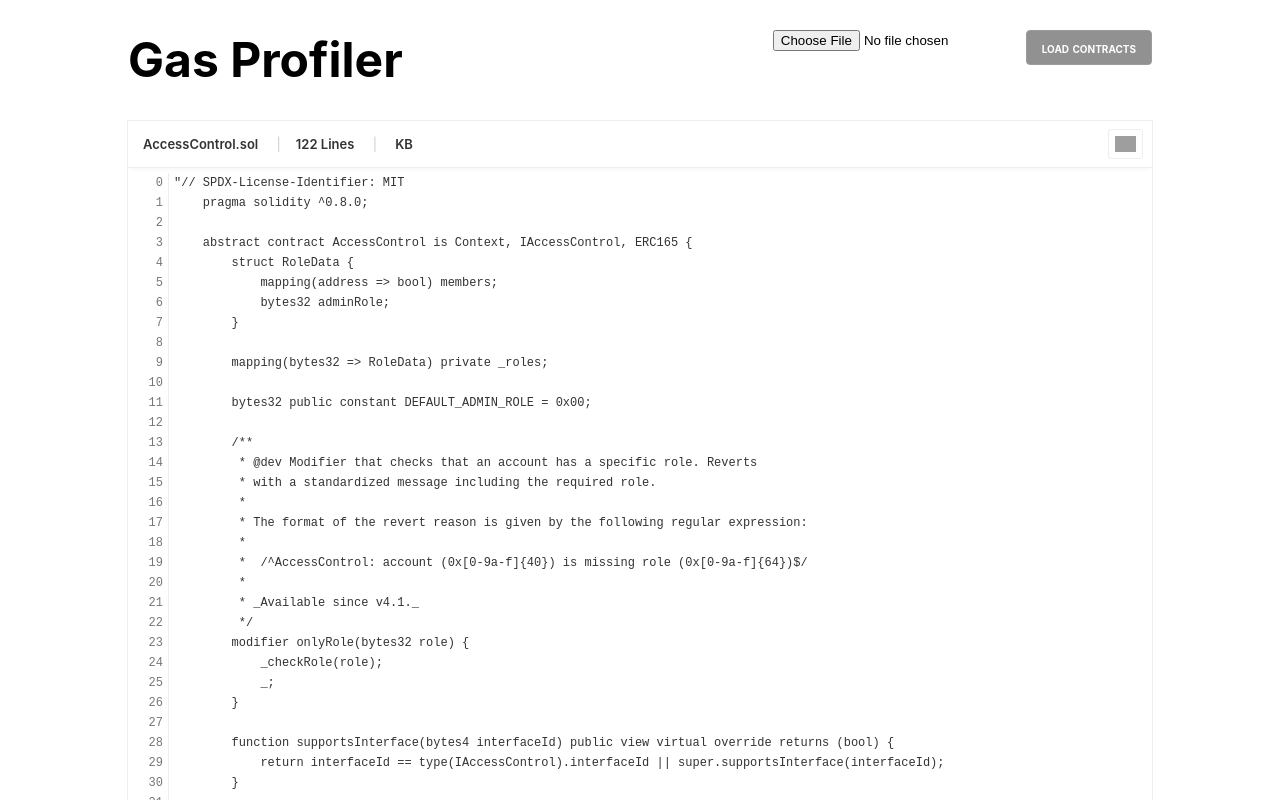
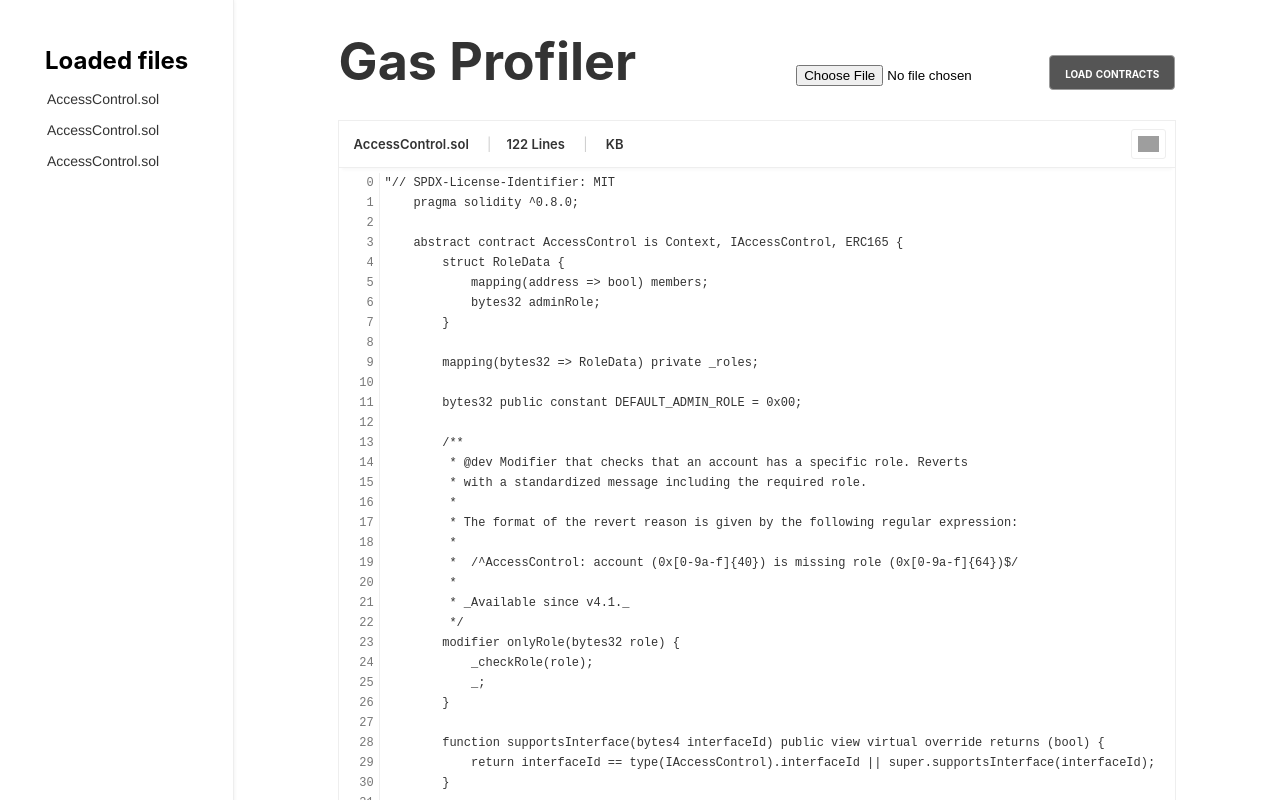
Before and after one commit to vlmlee/Gas-Profiler, a React (Create React App) app: page / in a window 1280 px wide. Shown: the top 800 px of the page. Built offline with nearby package versions, Linux system fonts and the light colour scheme; grey boxes are pictures that could not be loaded.

Commit message:
Updated styling

```diff
--- a/src/App.js
+++ b/src/App.js
@@ -143,13 +143,23 @@ function App() {
 
     return (
         <div className="App">
+            <div className={"sidebar"}>
+                <h1>Loaded files</h1>
+                <p>AccessControl.sol</p>
+                <p>AccessControl.sol</p>
+                <p>AccessControl.sol</p>
+            </div>
+            <div className={"main"}>
                 <header>
                     <h1 className="title">Gas Profiler</h1>
                     <Button onClick={uploadFile}>load contracts</Button>
                     <input type="file" name="file" id={"file"} />
                 </header>
                 <div>
-                {contracts.map((contract, index) => <Contract key={index} contract={contract}/>)}
+                    {contracts.length > 0 ?
+                        contracts.map((contract, index) => <Contract key={index} contract={contract}/>)
+                        : <div>Upload a contract</div>}
+                </div>
             </div>
         </div>
     );
--- a/src/App.scss
+++ b/src/App.scss
@@ -11,16 +11,53 @@ header {
     display: inline-block;
     margin: 0;
     float: left;
-    font-size: 48px;
+    font-size: 52px;
+    color: #333;
+    font-family: "New York Medium", -apple-system, BlinkMacSystemFont, "Segoe UI", Helvetica, Arial, sans-serif, "Apple Color Emoji", "Segoe UI Emoji";
   }
 
   input[name="file"] {
+    position: relative;
     float: right;
+    top: 35px;
   }
 
   .button {
     display: inline-block;
     position: relative;
     float: right;
+    top: 25px;
   }
 }
+
+.App {
+  display: flex;
+  flex-direction: row;
+
+  .sidebar {
+    flex-grow: 1;
+    border-right: 1px solid #eee;
+    overflow: scroll;
+    box-shadow: 0 0 4px 0 #eee;
+    padding-top: 30px;
+    padding-left: 45px;
+
+    h1 {
+      font-size: 24px;
+      font-family: "New York Medium", -apple-system, BlinkMacSystemFont, "Segoe UI", Helvetica, Arial, sans-serif, "Apple Color Emoji", "Segoe UI Emoji";
+    }
+
+    p {
+      font-size: 14px;
+      font-weight: 500;
+      color: #333;
+      font-family: "Helvetica Neue", -apple-system, BlinkMacSystemFont, "Segoe UI", Helvetica, Arial, sans-serif, "Apple Color Emoji", "Segoe UI Emoji";
+      margin-top: 15px;
+      padding-left: 2px;
+    }
+  }
+
+  .main {
+    flex-grow: 4;
+  }
+}
--- a/src/components/Button.scss
+++ b/src/components/Button.scss
@@ -1,7 +1,7 @@
 .button {
     display: inline-block;
     border: 1px solid #9c9c9c;
-    background-color: #919191;
+    background-color: #555;
     padding: 8px 15px;
     border-radius: 4px;
     font-size: 14px;
--- a/src/components/Contract.scss
+++ b/src/components/Contract.scss
@@ -43,7 +43,7 @@
 
 .contract-contents-container {
     font-size: 12px;
-    margin-top: 5px;
+    padding: 5px 0;
 }
 
 .contract-contents-container pre {
```
Lines whose indentation alone changed are shown as unchanged.
